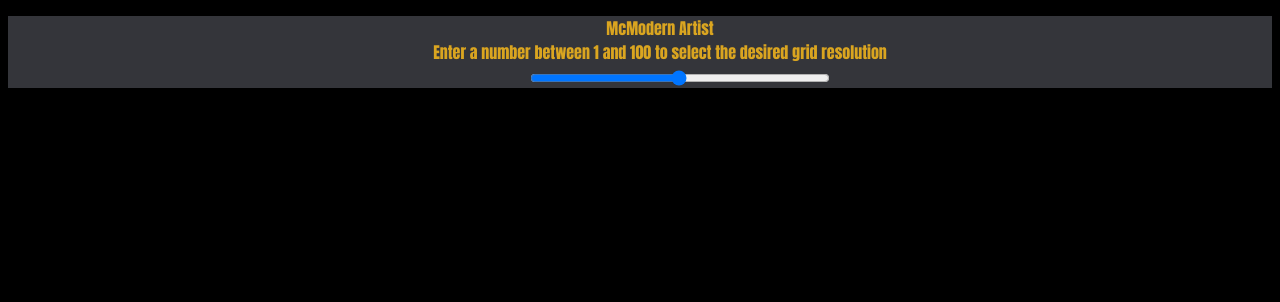
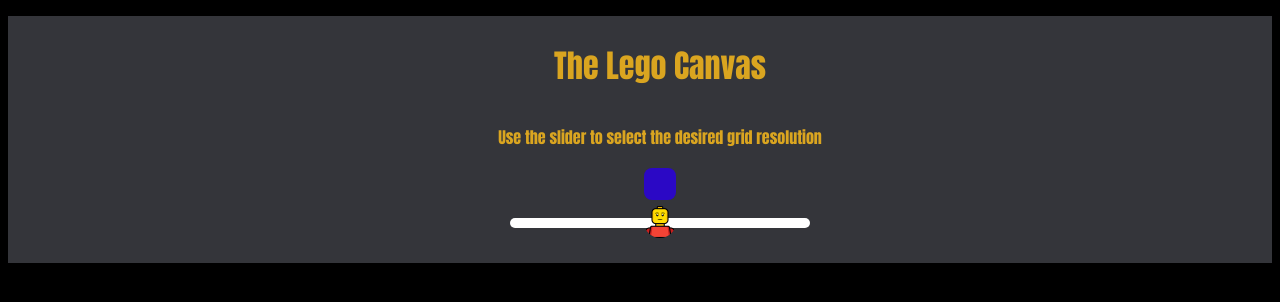
Before and after one commit to Foopus/Etchasketch, a plain HTML site: page index.html in a window 1280 px wide. Drawn offline with Linux system fonts and the light colour scheme.

Commit message:
Etchasketch

```diff
--- a/index.html
+++ b/index.html
@@ -8,11 +8,16 @@
 
     <body>
         <ul id="header">
-            <li id ="title">McModern Artist</li>
-            <li id ="instructions">Enter a number between 1 and 100 to select the desired grid resolution</li>
-            <ul id ="action-bar">
-                <li><input type="range" min="1" max="100" value="50"id="slider"></li>
-            </ul>
+            <li id ="title">The Lego Canvas</li>
+            <li id ="instructions">Use the slider to select the desired grid resolution</li>
+            <div id ="action-bar">
+                <input type="range" min="1" max="100" value="50"id="slider">
+                <div id="selector">
+                    <div class="selectBtn"></div>
+                    <div id="selectValue"></div>
+                </div>
+                <span id="rangeDisplay"></span>
+            </div>
         </ul>
 
     </body>
--- a/script.js
+++ b/script.js
@@ -0,0 +1,6 @@
+const slider = document.getElementById("slider");
+const selector = document.getElementById("selector");
+
+slider.oninput = function(){
+    selector.style.left = this.value + "%";
+}
--- a/style.css
+++ b/style.css
@@ -6,19 +6,79 @@
 
 #header{
     background: rgb(52, 53, 58);
+
     list-style: none;
     display: flex;
     flex-direction: column;
     align-items: center;
 }
+#title{
+    font-size: 32px;
+    font-weight: bolder;
+    text-align: center;
+    padding: 25px;
+}
+
+#instructions{
+    padding: 10px;
+}
 
 #action-bar{
     list-style: none;
+    margin-bottom: 30px;
+    margin-top: 50px;
+    position: relative;
 }
 
 #slider{
+    -webkit-appearance: none;
     width: 300px;
     height: 10px;
     outline: 6px;
     border-radius: 7px;
 }
+
+#slider::-webkit-slider-thumb{
+    -webkit-appearance: none;
+    width: 32px;
+    height:32px;
+    cursor: pointer;
+    z-index: 3;
+    position: relative;
+}
+
+
+
+#selector{
+    height: 70px;
+    width: 32px;
+    position: absolute;
+    bottom: -20%;
+    left: 50%;
+    transform: translateX(-50%);
+    z-index: 2;
+}
+
+.selectBtn{
+    height: 32px;
+    width: 32px;
+    background-image: url(icon.png);
+    background-size: cover;
+    background-position: center;
+    border-radius: 50%;
+    position: absolute;
+    bottom: 0;
+}
+
+#selectValue{
+    width: 32px;
+    height:32px;
+    position: absolute;
+    top: 0;
+    background: #2b08c5;
+    border-radius: 8px;
+    text-align: center;
+    line-height: 6px;
+    font-size: 20px;
+    font-weight: bold;
+}
```
Also changed, not shown: icon.png (added).
